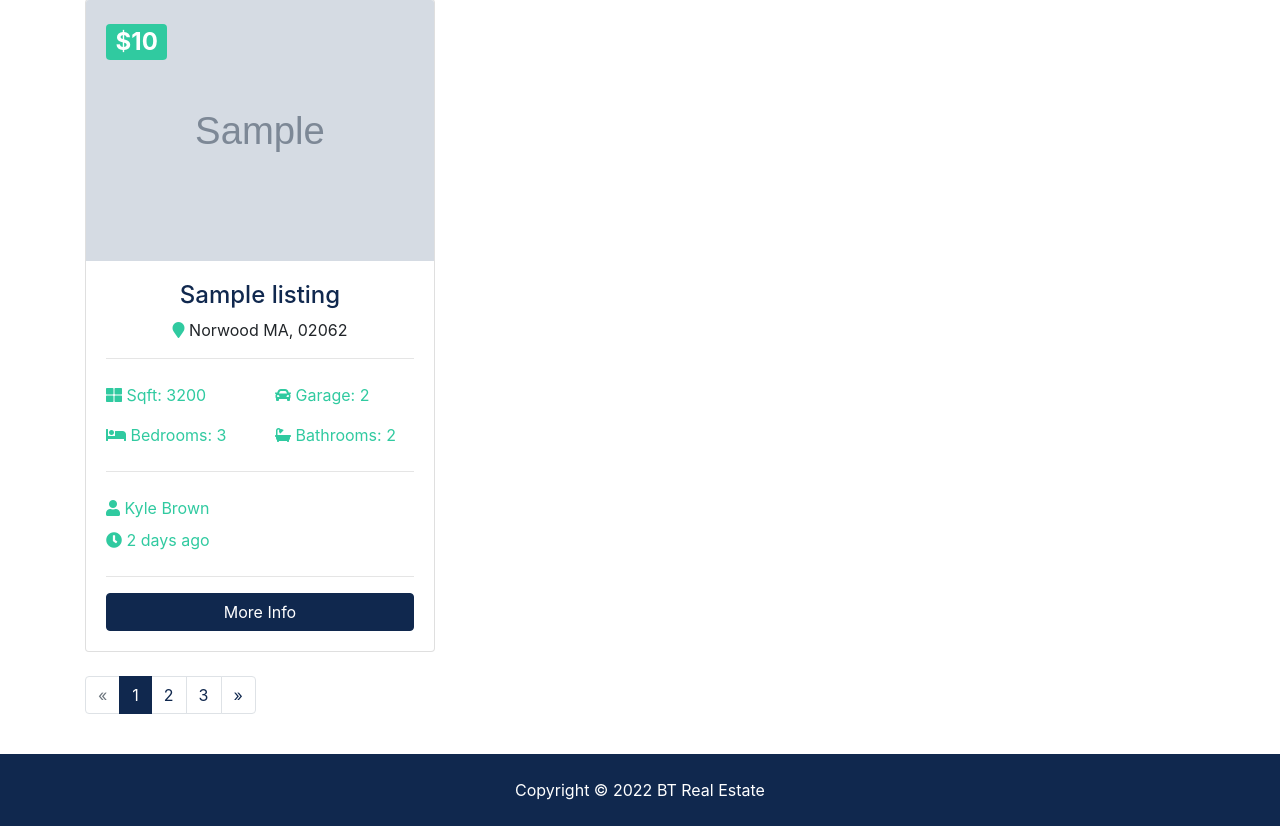
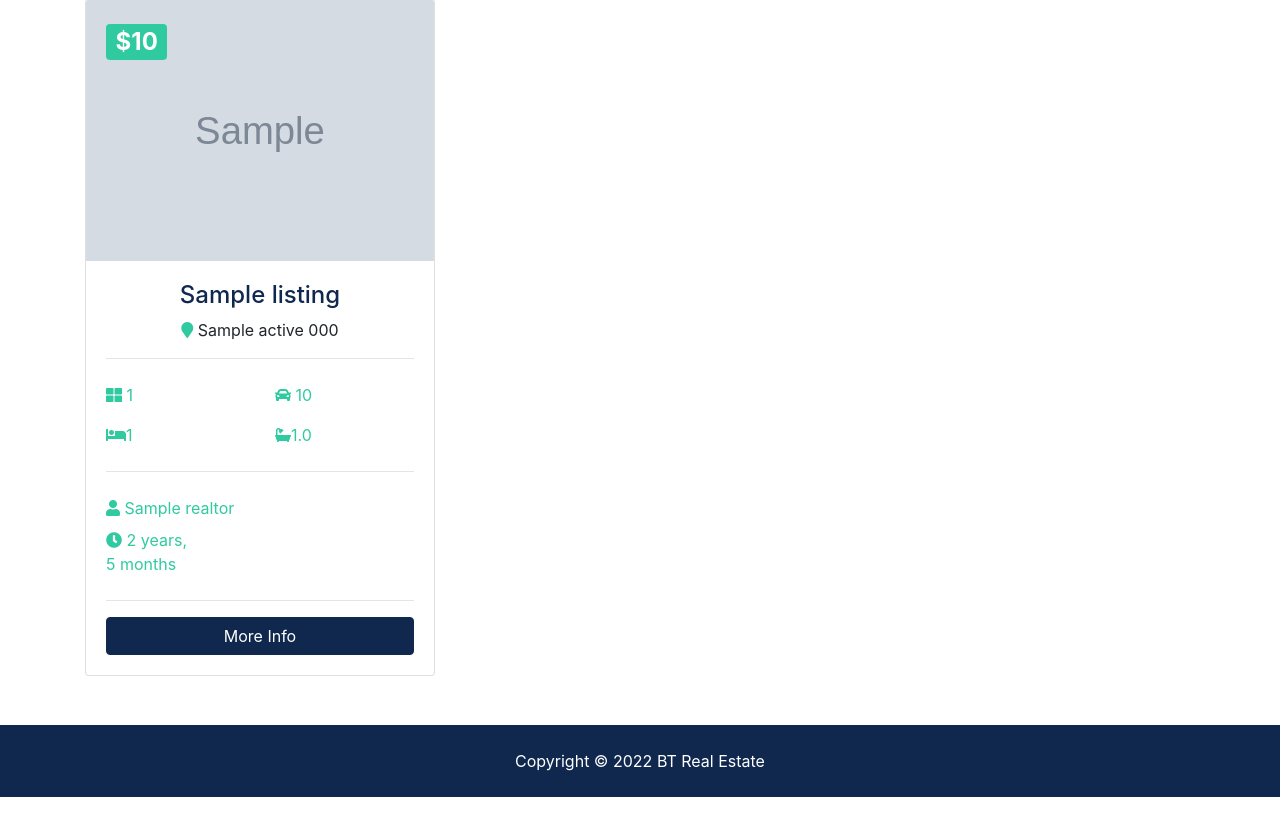
Before and after one commit to jabbajuice/BT-realestate-website, a Django app: page /listings/ in a window 1280 px wide. Shown: the part 450-1276 px from the top of the page. After the commit the page ends 1247 px from the top, so only its background shows below. Run offline with Django 4.2, Linux system fonts and the light colour scheme; tables that the repository leaves empty hold one stand-in row (values such as "Sample post"); grey boxes marked "Sample" are stand-in pictures; some libraries are stand-ins or nearby versions.

Commit message:
templates

```diff
--- a/templates/listings/listings.html
+++ b/templates/listings/listings.html
@@ -48,32 +48,32 @@
                 <div class="listing-heading text-center">
                   <h4 class="text-primary">{{ listing.title }}</h4>
                   <p>
-                    <i class="fas fa-map-marker text-secondary"></i> Norwood MA, 02062</p>
+                    <i class="fas fa-map-marker text-secondary"></i> {{ listing.city }} {{ listing.state }} {{ listing.zipcode }}</p>
                 </div>
                 <hr>
                 <div class="row py-2 text-secondary">
                   <div class="col-6">
-                    <i class="fas fa-th-large"></i> Sqft: 3200</div>
+                    <i class="fas fa-th-large"></i> {{ listing.sqft }}</div>
                   <div class="col-6">
-                    <i class="fas fa-car"></i> Garage: 2</div>
+                    <i class="fas fa-car"></i> {{ listing.garage }} </div>
                 </div>
                 <div class="row py-2 text-secondary">
                   <div class="col-6">
-                    <i class="fas fa-bed"></i> Bedrooms: 3</div>
+                    <i class="fas fa-bed"></i>{{ listing.bedrooms }}</div>
                   <div class="col-6">
-                    <i class="fas fa-bath"></i> Bathrooms: 2</div>
+                    <i class="fas fa-bath"></i>{{ listing.bathrooms }}</div>
                 </div>
                 <hr>
                 <div class="row py-2 text-secondary">
                   <div class="col-12">
-                    <i class="fas fa-user"></i> Kyle Brown</div>
+                    <i class="fas fa-user"></i> {{ listing.realtor }}</div>
                 </div>
                 <div class="row text-secondary pb-2">
                   <div class="col-6">
-                    <i class="fas fa-clock"></i> 2 days ago</div>
+                    <i class="fas fa-clock"></i> {{ listing.list_date | timesince }}</div>
                 </div>
                 <hr>
-                <a href="listing.html" class="btn btn-primary btn-block">More Info</a>
+                <a href="{% url 'listing' listing.id %}" class="btn btn-primary btn-block">More Info</a>
               </div>
             </div>
           </div>
@@ -91,23 +91,39 @@
 
       <div class="row">
         <div class="col-md-12">
+          {% if listings.has_other_pages %}
           <ul class="pagination">
+            {% if listings.has_previous %}
+              <li class="page-item">
+                <a href="?page={{listings.previous_page_number}}" class="page-link">&laquo;</a>
+              </li>
+            {% else %}
                 <li class="page-item disabled">
-              <a class="page-link" href="#">&laquo;</a>
+                  <a class="page-link">&laquo;</a>
                 </li>
+            {% endif %}
+            {% for i in listings.paginator.page_range %}
+                {% if listings.number == i %}
                   <li class="page-item active">
-              <a class="page-link" href="#">1</a>
+                    <a class="page-link">{{i}}</a>
                   </li>
+                {% else %}
                   <li class="page-item">
-              <a class="page-link" href="#">2</a>
+                    <a href="?page={{i}}" class="page-link">{{i}}</a>
                   </li>
+                {% endif %}
+            {% endfor %}
+            {% if listings.has_next %}
             <li class="page-item">
-              <a class="page-link" href="#">3</a>
+              <a href="?page={{listings.next_page_number}}" class="page-link">&raquo;</a>
             </li>
-            <li class="page-item">
-              <a class="page-link" href="#">&raquo;</a>
+          {% else %}
+              <li class="page-item disabled">
+                <a class="page-link">&raquo;</a>
               </li>
+          {% endif %}
           </ul>
+          {% endif %}
         </div>
       </div>
     </div>
```
Lines whose indentation alone changed are shown as unchanged.
